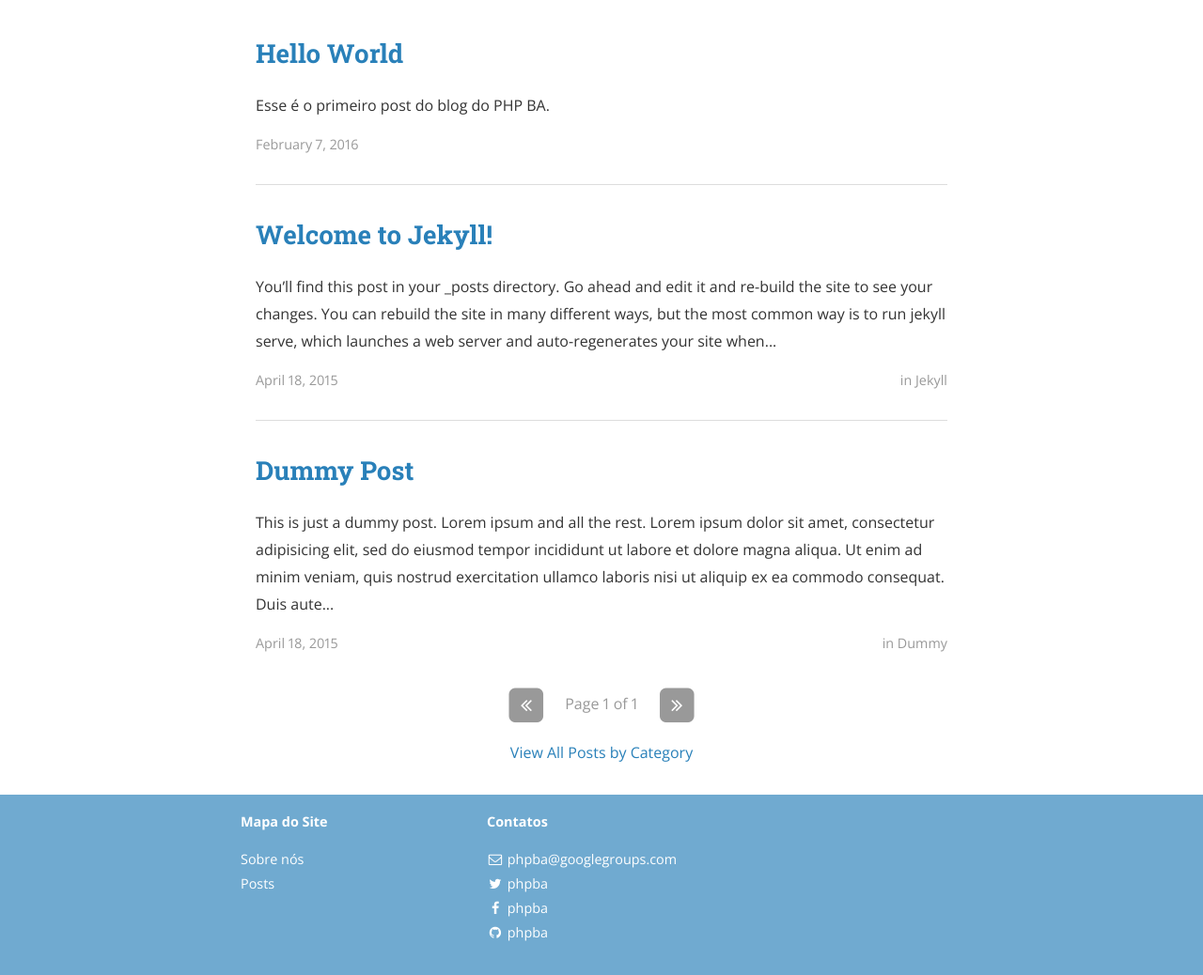
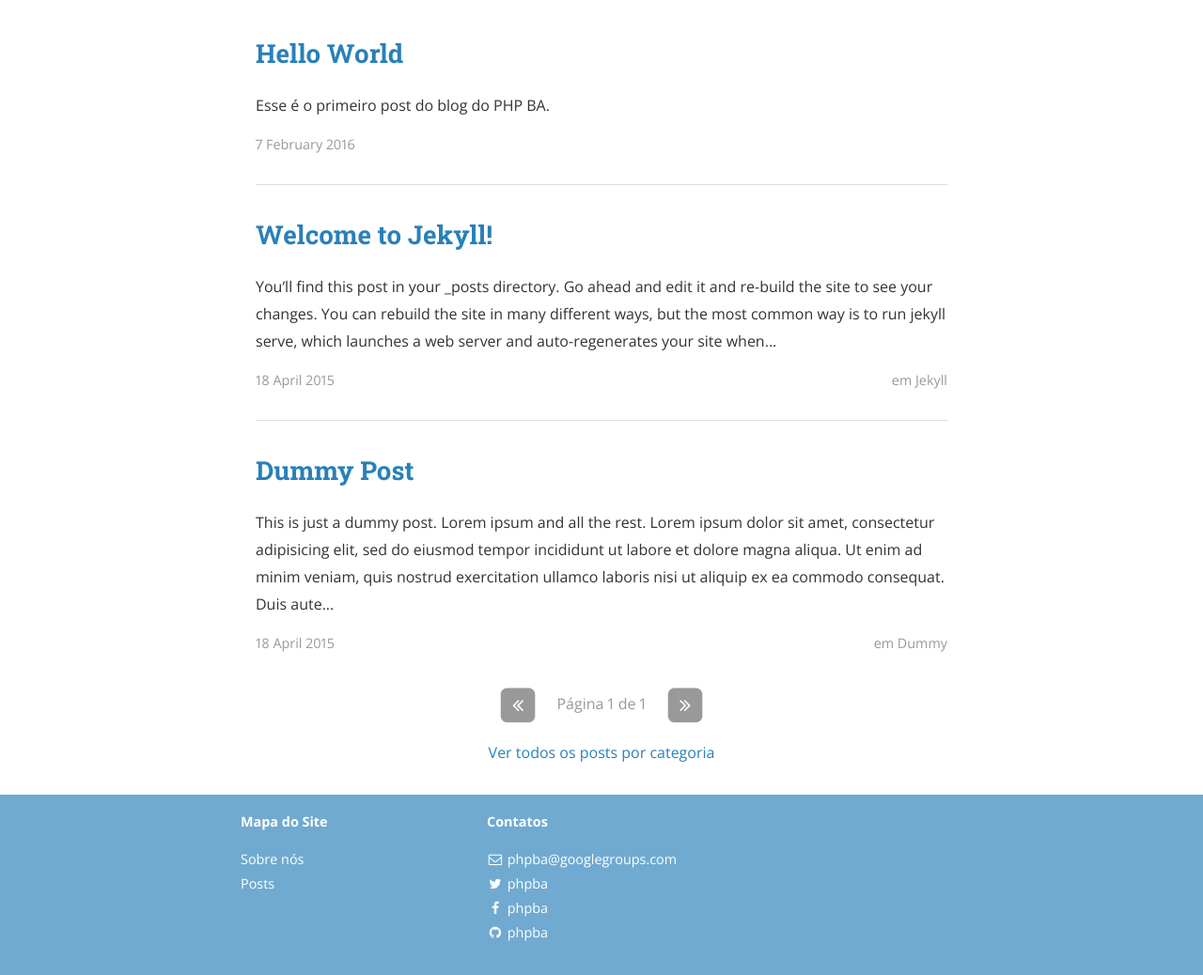
Before and after one commit to phpba/phpba.github.io, a Jekyll site: the page built from index.html, in a window 1280 px wide. Shown: the part 503-1541 px from the top of the page at 94% size. Built offline with Jekyll 4.4.1, drawn with Linux system fonts in a browser that asks for light colours; nearby versions of some CDN libraries; the list of posts is cut into pages by our own code; a style sheet for code colours, icons or effects is not loaded.

Commit message:
Traduzidos textos do index

```diff
--- a/index.html
+++ b/index.html
@@ -23,9 +23,9 @@ layout: default
       <p>{{ post.content | strip_html | truncatewords: 50 }}</p>
     </section>
     <section class="post-meta">
-      <div class="post-date">{{ post.date | date: "%B %-d, %Y" }}</div>
+      <div class="post-date">{{ post.date | date: "%-d %B %Y" }}</div>
       <div class="post-categories">
-      {% if post.categories.size > 0 %}in {% for cat in post.categories %}
+      {% if post.categories.size > 0 %}em {% for cat in post.categories %}
         {% if site.jekyll-archives %}
         <a href="{{ site.baseurl }}/category/{{ cat }}">{{ cat | capitalize }}</a>{% if forloop.last == false %}, {% endif %}
         {% else %}
@@ -56,7 +56,7 @@ layout: default
       <i class="fa fa-angle-double-left fa-stack-1x fa-inverse"></i>
     </span>
     {% endif %}
-    <span class="page-number">Page {{ paginator.page }} of {{ paginator.total_pages }}</span>
+    <span class="page-number">Página {{ paginator.page }} de {{ paginator.total_pages }}</span>
     {% if paginator.previous_page %}
       {% if paginator.page == 2 %}
       <a class="newer-posts" href="{% if site.baseurl %}{{ site.baseurl }}{% endif %}/">
@@ -81,7 +81,7 @@ layout: default
     {% endif %}
   </p>
   <p>
-    <a href="{{ site.baseurl }}/posts">View All Posts by Category</a>
+    <a href="{{ site.baseurl }}/posts">Ver todos os posts por categoria</a>
   </p>
 </nav>
 
```
Also changed, not shown: _layouts/post.html (+5 -5 lines).
